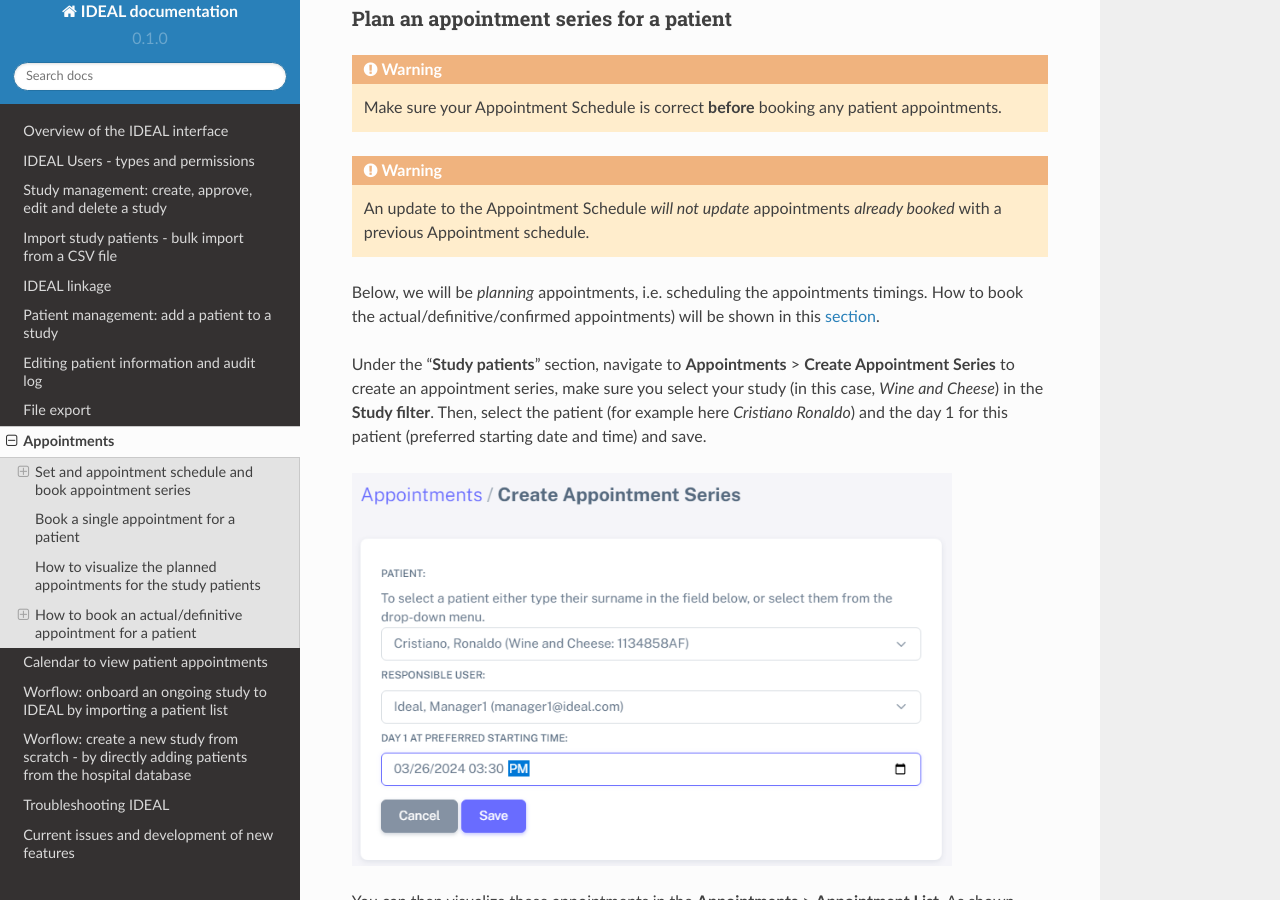
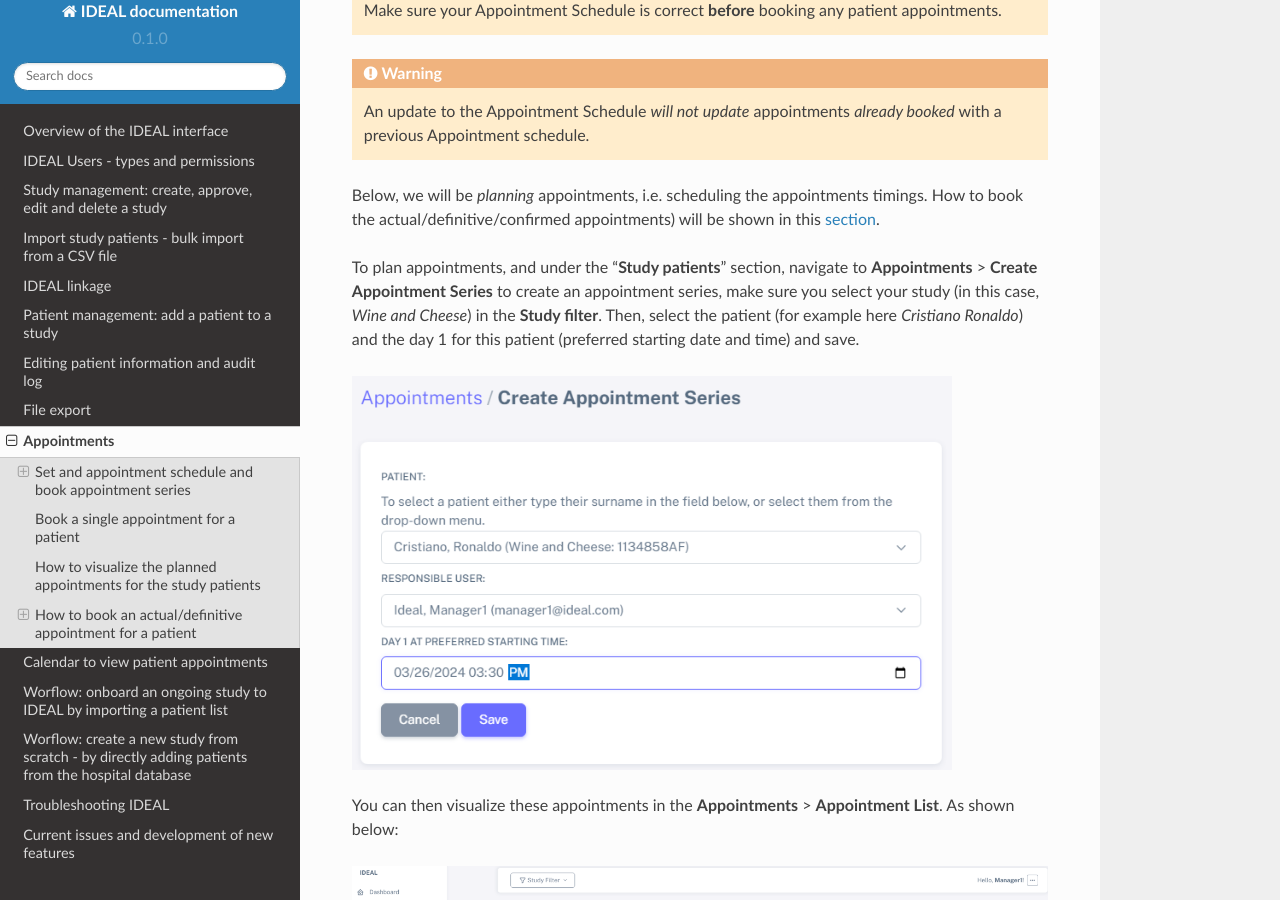
Before and after one commit to Nynuphar/IDEAL-doc, a Sphinx documentation site: the page built from docs/source/appointments.rst, in a window 1280 px wide and 900 px high, scrolled down 2939 px. Built offline with Sphinx 7.4.7 and the Read the Docs theme 2.0.0, drawn with Linux system fonts in a browser that asks for light colours.

Commit message:
Update appointments.rst

```diff
--- a/docs/source/appointments.rst
+++ b/docs/source/appointments.rst
@@ -62,6 +62,7 @@
 This appointment schedule can be edited or deleted using the following icons:
 
 .. image:: AppEdit.png
+  :width: 400
 
 .. _more:
 
@@ -74,7 +75,7 @@
 
 Below, we will be *planning* appointments, i.e. scheduling the appointments timings. How to book the actual/definitive/confirmed appointments) will be shown in this `section`_.
 
-Under the "**Study patients**" section, navigate to **Appointments** > **Create Appointment Series** to create an appointment series, make sure you select your study (in this case, *Wine and Cheese*) in the **Study filter**. Then, select the patient (for example here *Cristiano Ronaldo*) and the day 1 for this patient (preferred starting date and time) and save.
+To plan appointments, and under the "**Study patients**" section, navigate to **Appointments** > **Create Appointment Series** to create an appointment series, make sure you select your study (in this case, *Wine and Cheese*) in the **Study filter**. Then, select the patient (for example here *Cristiano Ronaldo*) and the day 1 for this patient (preferred starting date and time) and save.
 
 .. image:: AppSeries.png
   :width: 600
```
